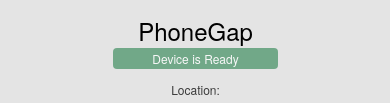
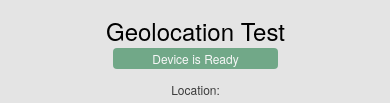
Before and after one commit to milandamen/phonegap-geolocation-text, a website: page www/index.html in a window 390 px wide. Shown: the part 474-577 px from the top of the page. Drawn offline with Linux system fonts and the light colour scheme; some packages are replaced by stand-ins of ours.

Commit message:
Update 4

```diff
--- a/www/index.html
+++ b/www/index.html
@@ -31,7 +31,7 @@
     </head>
     <body>
         <div class="app">
-            <h1>PhoneGap</h1>
+            <h1>Geolocation Test</h1>
             <div id="deviceready" class="blink">
                 <p class="event listening">Connecting to Device</p>
                 <p class="event received">Device is Ready</p>
```
